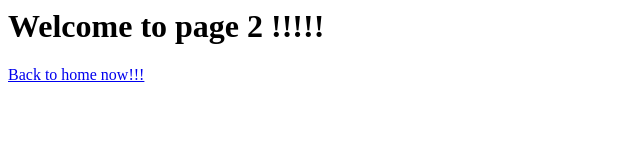
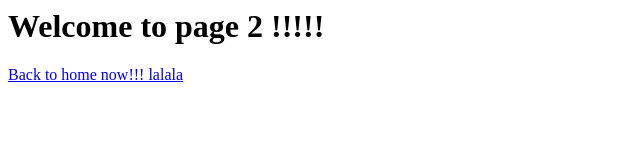
Before and after one commit to yotammadem/MyAwsomeWebsite, a plain HTML site: page page2.html in a window 1280 px wide. Shown: the full height of the page, 0-640 px from the left. Drawn offline with Linux system fonts and the light colour scheme.

Commit message:
Update page2.html

```diff
--- a/page2.html
+++ b/page2.html
@@ -1,6 +1,6 @@
 <html>
 <body>
 <h1>Welcome to page 2 !!!!!</h1>
-<a href="index.html"> Back to home now!!! </a>
+<a href="index.html"> Back to home now!!! lalala</a>
 </body>
 </html>
```
